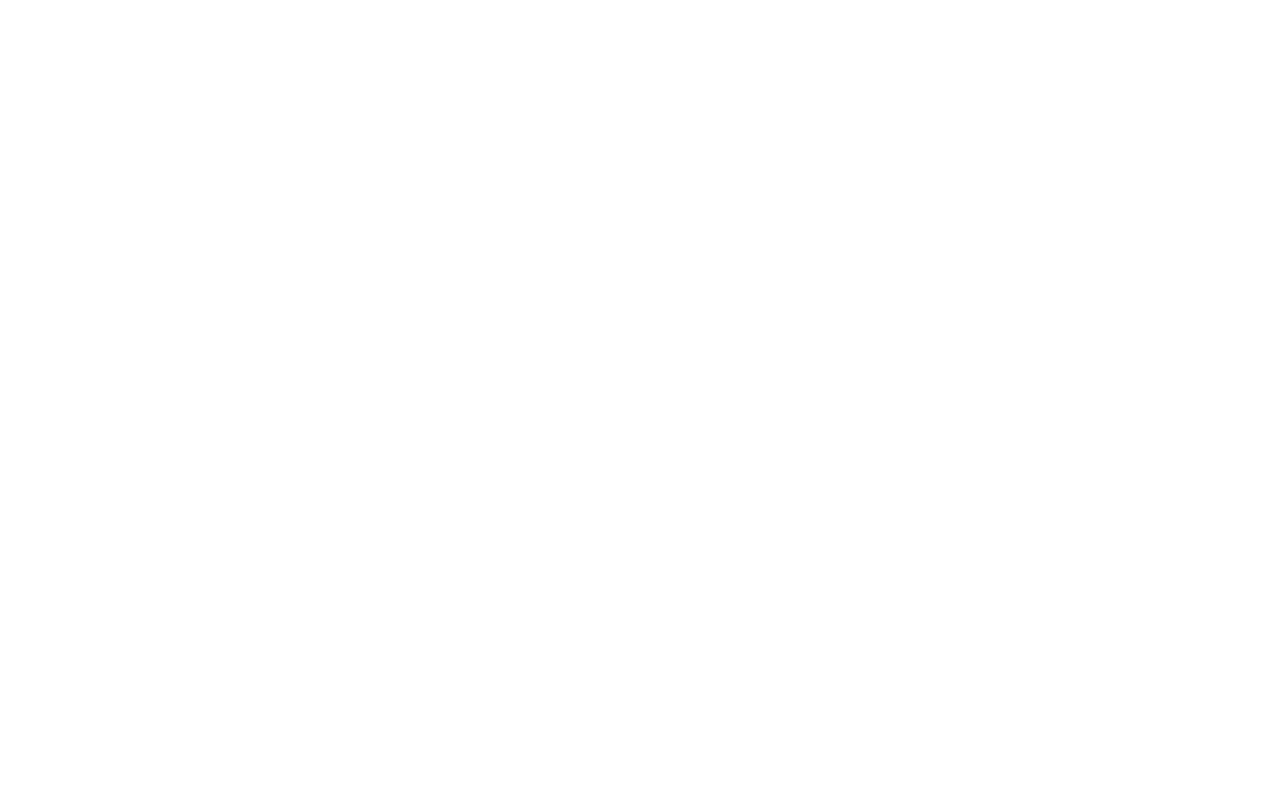
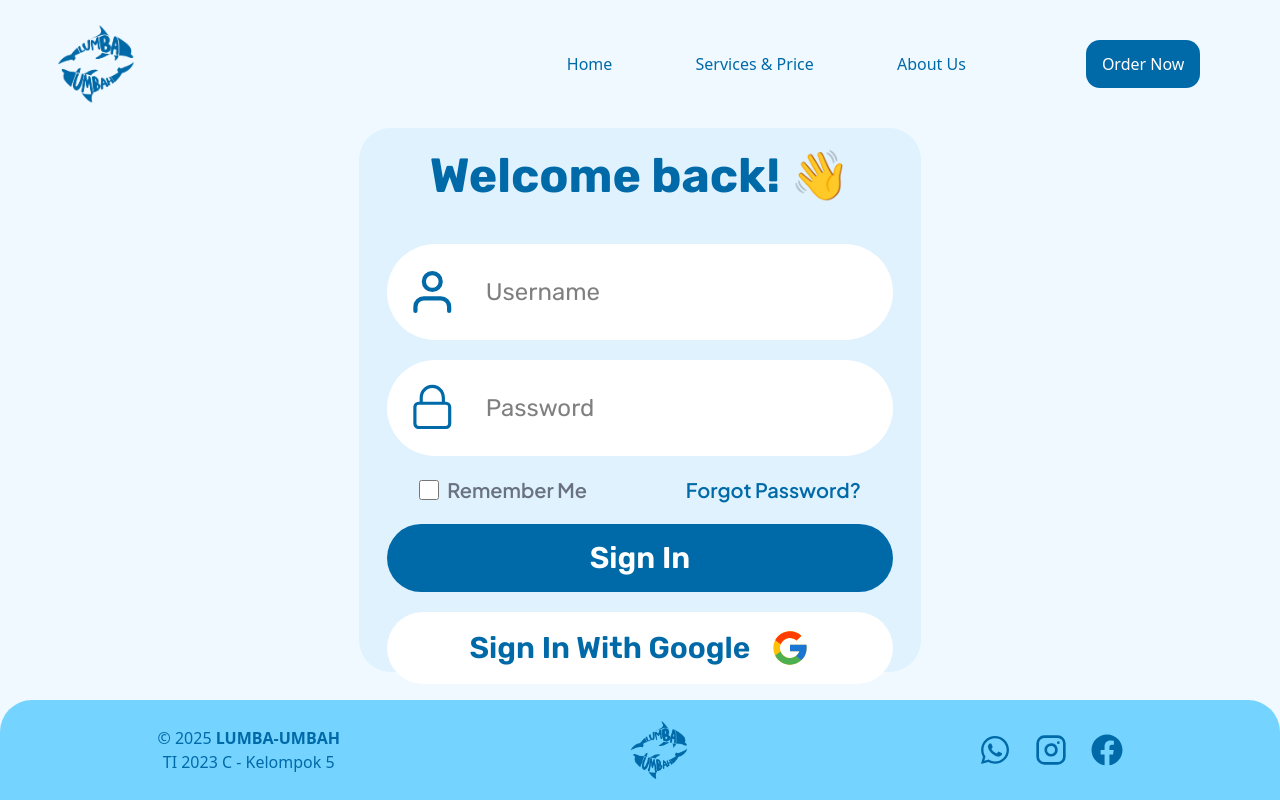
Before and after one commit to pachyyy/lumbaUmbah, a React (Vite) app: page /signin in a window 1280 px wide. Before the commit this address had no page. Built offline with nearby package versions, Linux system fonts and the light colour scheme.

Commit message:
signup page done

```diff
--- a/src/App.jsx
+++ b/src/App.jsx
@@ -5,7 +5,8 @@
 import DashboardHome from "./pages/dashboard/DashboardHome";
 import DataUsers from "./pages/dashboard/DataUsers";
 import { Routes, Route } from "react-router-dom";
-import SignUp from "./pages/SignUp";
+import SignUp from "./pages/SignUp.jsx";
+import SignIn from "./pages/SignIn.jsx";
 // import {
 //   NavigationMenu,
 //   NavigationMenuContent,
@@ -28,6 +29,7 @@
         <Route path="/price" element={<Price />} />
         <Route path="/about-us" element={<AboutUs />} />
         <Route path="/signup" element={<SignUp/>} />
+        <Route path="/signin" element={<SignIn/>} />
         <Route path="/dashboard" element={<Dashboard />}>
           <Route index element={<DashboardHome />} />
           <Route path="data-user" element={<DataUsers />} />
@@ -35,7 +37,7 @@
         </Route>
       </Routes>
     </main>
-  );
+  )
 }
 
 export default App;
--- a/src/components/Footer.jsx
+++ b/src/components/Footer.jsx
@@ -28,8 +28,7 @@
         </div>
       </div>
     </footer>
-  )
-
+  );
 }
 
 export default Footer;
--- a/src/components/NavBar.jsx
+++ b/src/components/NavBar.jsx
@@ -7,7 +7,7 @@
         <div className="flex justify-between items-center w-[95%] mx-auto">
             {/* Logo  */}
           <div className="flex justify-start items-center">
-            <a href="#"><img src="./logo/logo-navy.png" alt="logo" className="m-4 h-20 w-20" /></a>
+            <Link to={"/"}><img src="./logo/logo-navy.png" alt="logo" className="m-4 h-20 w-20" /></Link>
           </div>
 
           {/* Nav Links */}
--- /dev/null
+++ b/src/pages/SignIn.jsx
@@ -0,0 +1,78 @@
+import NavBar from "../components/NavBar";
+import Footer from "../components/Footer";
+import { GoLock } from "react-icons/go";
+import { FiUser } from "react-icons/fi";
+import { FcGoogle } from "react-icons/fc";
+import { Link, NavLink } from 'react-router-dom';
+
+
+function SignIn() {
+
+    return(
+        <div className="bg-[#EFF9FF] min-h-screen">
+            <NavBar />
+                <div className="flex items-center justify-center h-screen w-full py-32 px-4">
+                    <div className="bg-sky-100 rounded-4xl w-full h-full mx-auto justify-center max-w-[45%]">
+                        <div className="grid grid-rows-3 gap-5">
+                            {/* Title */}
+                            <div className="mx-auto flex items-center">
+                                <h1 className="text-sky-700 font-rubik font-bold text-5xl">Welcome back! 👋</h1>
+                            </div>
+
+                            {/* Username */}
+                            <div className="flex bg-white mx-auto py-4 px-5 w-full max-w-[90%] gap-5 items-center rounded-full">
+                                <FiUser className="w-15 h-15 text-sky-700" />
+                                <input type="text" placeholder="Username" className="w-full rounded-lg py-4 px-2 bg-white text-black font-rubik text-2xl" />
+                            </div>
+
+                            {/* Password */}
+                            <div className="flex bg-white mx-auto py-4 px-5 w-full max-w-[90%] gap-5 items-center rounded-full">
+                                <GoLock className="w-15 h-15 text-sky-700" />
+                                <input type="password" placeholder="Password" className="w-full rounded-lg py-4 px-2 bg-white text-black font-rubik text-2xl" />
+                            </div>
+
+                            {/* Remember Me & Forgot Password*/}
+                            <div className="flex items-center px-15">
+                                <div className="flex items-center">
+                                    <input type="checkbox" className="w-5 h-5 text-sky-700 rounded-lg border-none" />
+                                    <label className="ml-2 font-jakarta font-semibold text-xl text-gray-500">Remember Me</label>
+                                </div>
+
+                                {/* Empty Space */}
+                                <div className="flex-grow">
+
+                                </div>
+                                <div className="cursor-pointer">
+                                    <p className="font-jakarta text-sky-700 font-semibold text-xl"><a href="#">Forgot Password?</a></p>
+                                </div>
+                            </div>
+
+                            {/* Sign In Button */}
+                            <div className="max-w-[90%] w-full mx-auto">
+                                <button className="flex items-center justify-center bg-sky-700 mx-auto rounded-full py-4 w-full text-white font-rubik font-semibold text-3xl cursor-pointer hover:bg-sky-400 transition-ease-in-out duration-300">Sign In</button>
+                            </div>
+
+                            {/* Sign In Button with Google*/}
+                            <div className="max-w-[90%] w-full mx-auto">
+                                <div className="flex items-center justify-center gap-5 mx-auto text-sky-700 font-rubik font-semibold text-3xl bg-white py-4 rounded-full cursor-pointer hover:bg-sky-300 hover:text-white transition-ease-in-out duration-300">
+                                    <p>Sign In With Google</p>
+                                    <FcGoogle className="w-10 h-10" />
+                                </div>
+                            </div>
+
+                            {/* Create account link */}
+                            <div className="px-10">
+                                <p className="font-jakarta text-gray-400 font-bold">Don't have an account? <span className="text-sky-700 hover:text-sky-400 transition-ease-in-out duration-300"><Link to={"/signup"}>Create a new one!</Link></span></p>
+                            </div>
+
+                        </div>
+
+                    </div>
+                </div>
+            <Footer/>
+        </div>
+    );
+
+}
+
+export default SignIn;
--- a/src/pages/SignUp.jsx
+++ b/src/pages/SignUp.jsx
@@ -1,3 +1,4 @@
+import { useState } from "react";
 import NavBar from "../components/NavBar";
 import Footer from "../components/Footer";
 import { FcGoogle } from "react-icons/fc";
@@ -5,15 +6,64 @@
 
 function SignUp() {
 
-    const seePassword = () => {
+    const [password, setPassword] = useState('');
+    const [repeatPassword, setRepeatPassword] = useState('');
+    const [passwordMessage, setPasswordMessage] = useState('');
+    const [passwordMessageClass, setPasswordMessageClass] = useState('');
 
+    const handlePasswordChange = (e) => {
+        const newPassword = e.target.value;
+        setPassword(newPassword);
+        checkPasswordMatch(newPassword, repeatPassword);
+    };
+
+    const handleRepeatPasswordChange = (e) => {
+        const newRepeatPassword = e.target.value;
+        setRepeatPassword(newRepeatPassword);
+        checkPasswordMatch(password, newRepeatPassword);
+    };
+
+    const checkPasswordMatch = (pass, repeatPass) => {
+        // Don't show message if either field is empty
+        if (!pass || !repeatPass) {
+            setPasswordMessage('');
+            setPasswordMessageClass('');
+            return;
         }
+
+        if (pass !== repeatPass) {
+            setPasswordMessage('Passwords do not match');
+            setPasswordMessageClass('font-rubik px-3 italic text-red-500');
+        } else {
+            setPasswordMessage('Passwords match');
+            setPasswordMessageClass('font-rubik px-3 italic text-green-500');
+        }
+    };
+
+    const handleSignUp = (e) => {
+        e.preventDefault();
+
+        if (!password || !repeatPassword) {
+            alert('Please fill in all password fields!');
+            return;
+        }
+
+        if (password !== repeatPassword) {
+            alert('Passwords do not match!');
+            return;
+        }
+
+        // Proceed with sign up logic here
+        console.log('Passwords match, proceeding with sign up...');
+        // You can navigate or call your API here
+    };
+
 
     return(
         <div className="bg-[#EFF9FF] min-h-screen">
             <NavBar />
 
-        <div className="flex items-center justify-center h-screen w-full py-32">
+                <div className="flex items-center justify-center h-screen w-full py-32 px-4">
                     <div className="grid grid-cols-3 gap-4 max-w-[95%] w-full h-full mx-auto justify-center">
 
                         {/* Left Section */}
@@ -39,7 +89,8 @@
 
                         {/* Right Section */}
                         <div className="col-span-2 bg-sky-100 rounded-4xl">
-                    <div className="grid grid-row-6 grid-cols-2 py-4 px-8 gap-5">
+                            <div className="grid grid-row-7 grid-cols-2 py-4 px-8 gap-4">
+                                {/* Name */}
                                 <div className="">
                                     <p className="font-jakarta text-gray-500 font-semibold text-2xl px-2">First Name</p>
                                     <input type="text" placeholder="Enter your first name" className="w-full rounded-lg py-4 px-2 bg-white text-black font-rubik text-xl" />
@@ -50,51 +101,55 @@
                                     <input type="text" placeholder="Enter your last name" className="w-full rounded-lg py-4 px-2 bg-white text-black font-rubik text-xl" />
                                 </div>
 
+                                {/* Email */}
                                 <div className="col-span-2">
                                     <p className="font-jakarta text-gray-500 font-semibold text-2xl px-2">Email</p>
                                     <input type="email" placeholder="Enter your email" className="w-full rounded-lg py-4 px-2 bg-white text-black font-rubik text-xl" />
                                 </div>
 
+                                {/* Phone Number */}
                                 <div className="">
                                     <p className="font-jakarta text-gray-500 font-semibold text-2xl px-2">Phone number</p>
                                     <input type="number" placeholder="Enter your phone number" className="w-full rounded-lg py-4 px-2 bg-white text-black font-rubik text-xl" />
                                 </div>
 
+                                {/* Username */}
                                 <div className="">
                                     <p className="font-jakarta text-gray-500 font-semibold text-2xl px-2">Username</p>
                                     <input type="text" placeholder="Enter your username" className="w-full rounded-lg py-4 px-2 bg-white text-black font-rubik text-xl" />
                                 </div>
 
+                                {/* Password */}
                                 <div className="col-span-2">
                                     <p className="font-jakarta text-gray-500 font-semibold text-2xl px-2">Password</p>
-                            <input type="password" placeholder="Enter your password" className="w-full rounded-lg py-4 px-2 bg-white text-black font-rubik text-xl" />
+                                    <input id="password" type="password" value={password} onChange={handlePasswordChange} placeholder="Enter your password" className="w-full rounded-lg py-4 px-2 bg-white text-black font-rubik text-xl" />
                                 </div>
 
                                 <div className="col-span-2">
                                     <p className="font-jakarta text-gray-500 font-semibold text-2xl px-2">Repeat Password</p>
-                            <input type="password" placeholder="Repeat your password" className="w-full rounded-lg py-4 px-2 bg-white text-black font-rubik text-xl" />
-                            <p></p>
+                                    <input id="repeat-password" value={repeatPassword} onChange={handleRepeatPasswordChange} type="password" placeholder="Repeat your password" className="w-full rounded-lg py-4 px-2 bg-white text-black font-rubik text-xl" />
+                                    <p id="password-check" className={passwordMessageClass}>{passwordMessage}</p>
                                 </div>
 
+                                {/* Sign Up Button */}
                                 <div className="flex items-center bg-sky-700 mx-auto rounded-full py-2 px-35 text-white font-rubik font-semibold text-2xl cursor-pointer hover:bg-sky-400 transition-ease-in-out duration-300">
-                            <button className=" "><Link to="/">Sign Up</Link></button>
+                                    <button type="submit"><Link to="/">Sign Up</Link></button>
                                 </div>
 
-                        <div>
+                                <div className="">
                                     <div className="flex items-center justify-center gap-5 max-w-[90%] mx-auto text-sky-700 font-rubik font-semibold text-2xl bg-white py-2 px-5 rounded-full cursor-pointer hover:bg-sky-300 hover:text-white transition-ease-in-out duration-300">
                                         <p>Sign Up With Google</p>
                                         <FcGoogle className="w-10 h-10" />
                                     </div>
                                 </div>
 
-                        <div>
-
+                                <div className="-my-4">
+                                    <p className="text-gray-500 font-rubik font-semibold text-2xs px-2">
+                                        Already have an account? <Link to="/signin"><span className="text-sky-500 hover:text-sky-700 transition-ease-in-out duration-200">Sign In</span></Link>
+                                    </p>
                                 </div>
                             </div>
-
-
                         </div>
-
                     </div>
                 </div>
 
```
Lines whose indentation alone changed are shown as unchanged.
